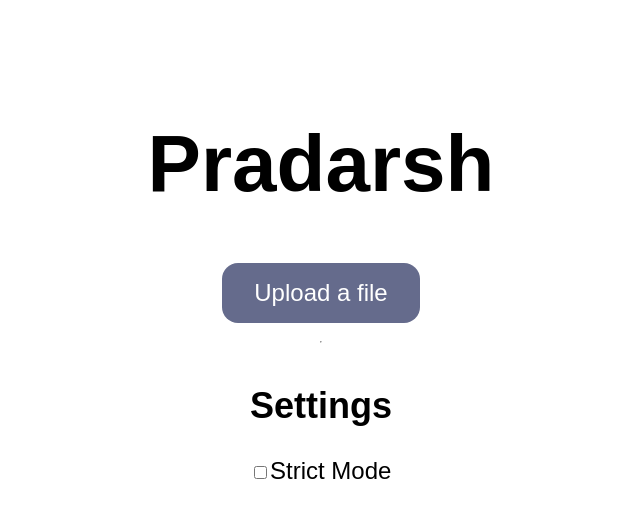
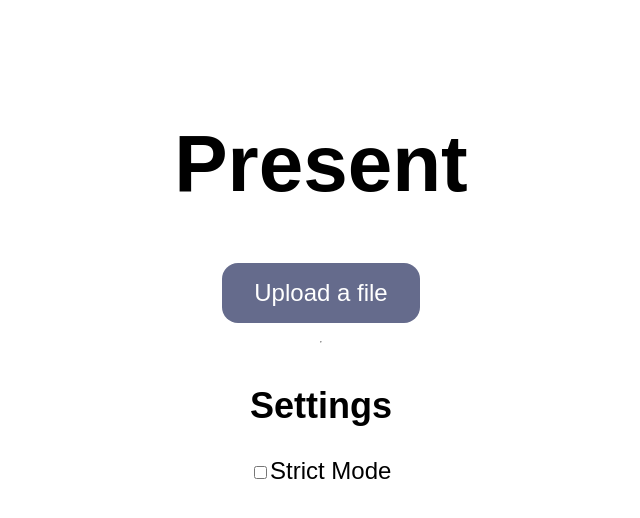
Before and after one commit to xypnox/present, a React (Create React App) app: page / in a window 1280 px wide. Shown: the top 518 px of the page, without its empty margins (319-959 px from the left). Built offline with nearby package versions, Linux system fonts and the light colour scheme; what remarkable would draw is missing.

Commit message:
Rename the project to Present
This renaming was done primarily to have the url as present.xypnox.com

```diff
--- a/package.json
+++ b/package.json
@@ -1,5 +1,5 @@
 {
-  "name": "pradarsh",
+  "name": "present",
   "version": "0.1.0",
   "private": true,
   "dependencies": {
--- a/public/index.html
+++ b/public/index.html
@@ -19,7 +19,7 @@
       work correctly both with client-side routing and a non-root public URL.
       Learn how to configure a non-root public URL by running `npm run build`.
     -->
-    <title>Pradarsh</title>
+    <title>Present</title>
   </head>
   <body>
     <noscript>You need to enable JavaScript to run this app.</noscript>
--- a/src/App.js
+++ b/src/App.js
@@ -34,7 +34,7 @@ class App extends Component {
       </div>
     ) : (
       <div className='start'>
-        <h1>Pradarsh</h1>
+        <h1>Present</h1>
         <Upload setFile={this.setFile} />
         <hr />
         <Settings />
```
Also changed, not shown: 2 other files (tests, documents, lock files or other folders).
